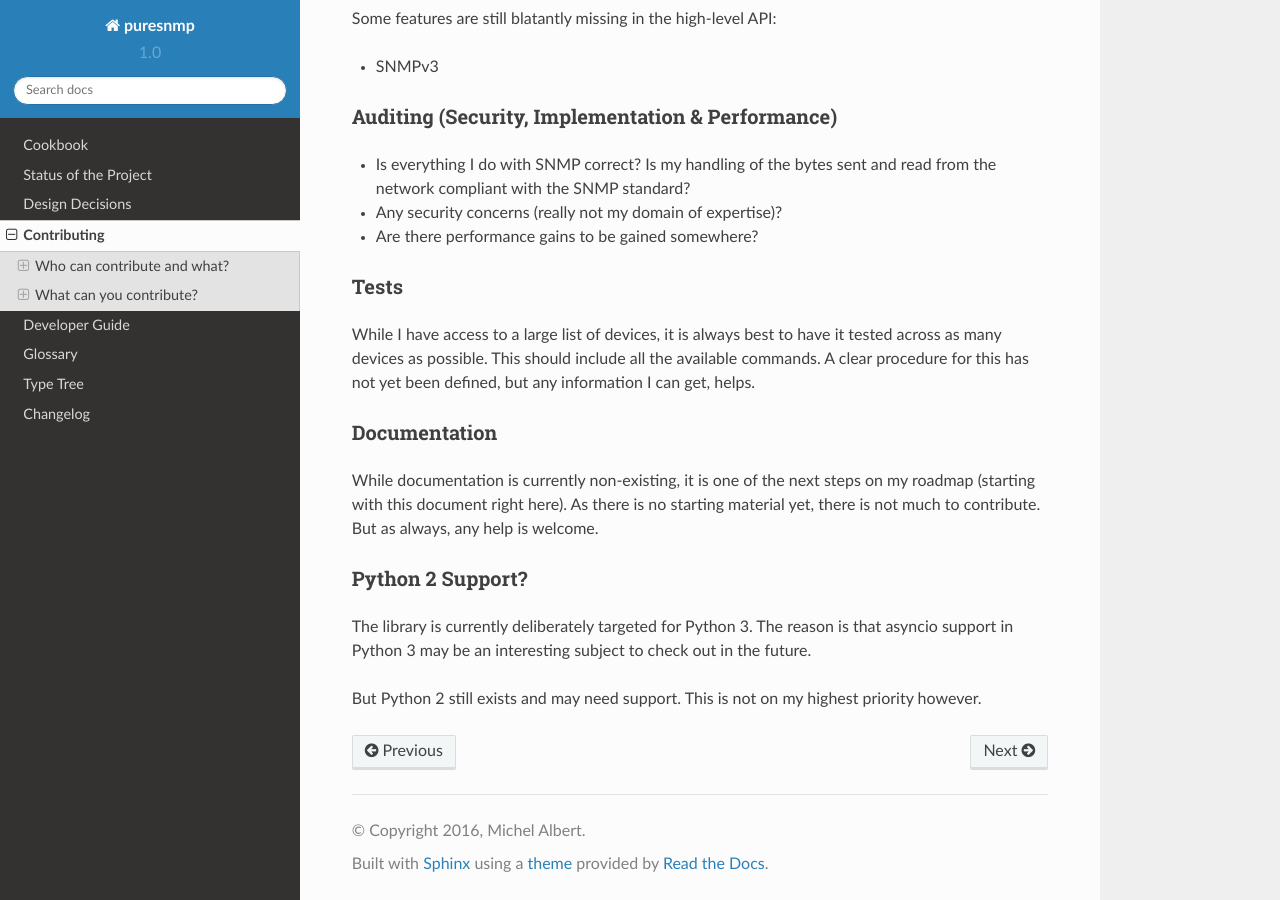
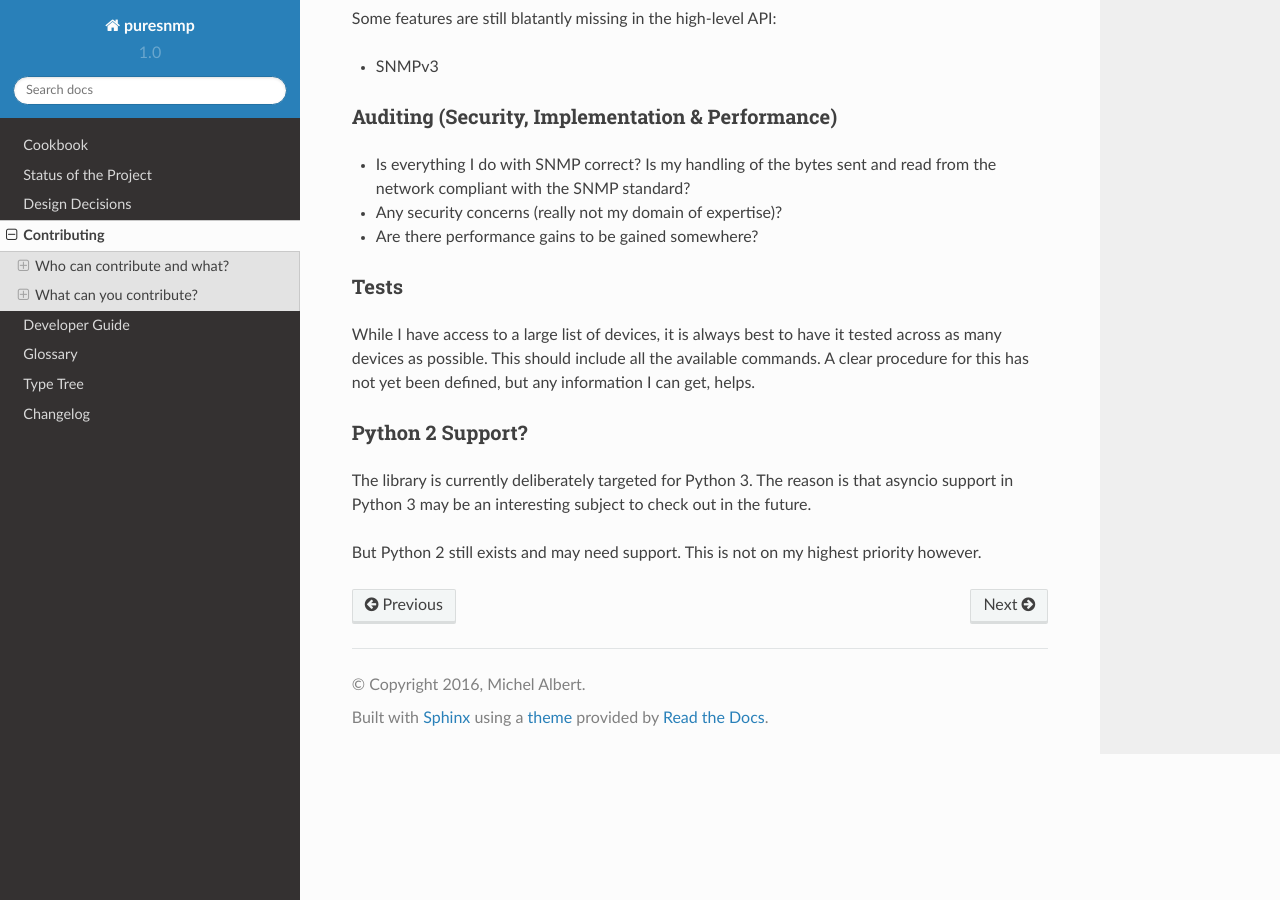
Before and after one commit to exhuma/puresnmp, a Sphinx documentation site: the page built from docs/contributing.rst, in a window 1280 px wide and 900 px high, scrolled down 946 px. Built offline with Sphinx 7.4.7 and the Read the Docs theme 2.0.0, drawn with Linux system fonts in a browser that asks for light colours.

Commit message:
Remove section stating that there are no docs.

```diff
--- a/docs/contributing.rst
+++ b/docs/contributing.rst
@@ -69,14 +69,6 @@ available commands. A clear procedure for this has not yet been defined, but
 any information I can get, helps.
 
 
-Documentation
-~~~~~~~~~~~~~
-
-While documentation is currently non-existing, it is one of the next steps on
-my roadmap (starting with this document right here). As there is no starting
-material yet, there is not much to contribute. But as always, any help is
-welcome.
-
 Python 2 Support?
 ~~~~~~~~~~~~~~~~~
 
```
